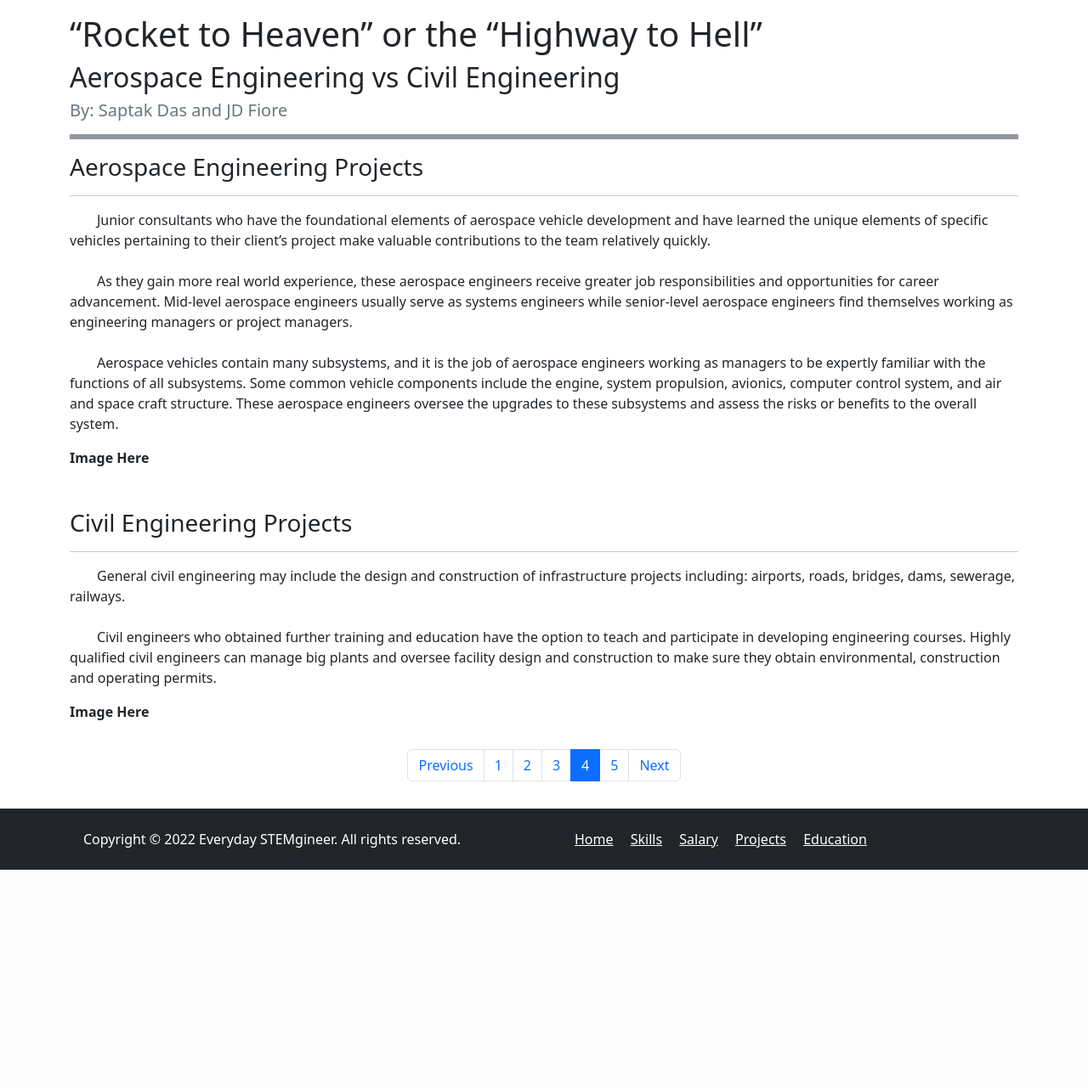
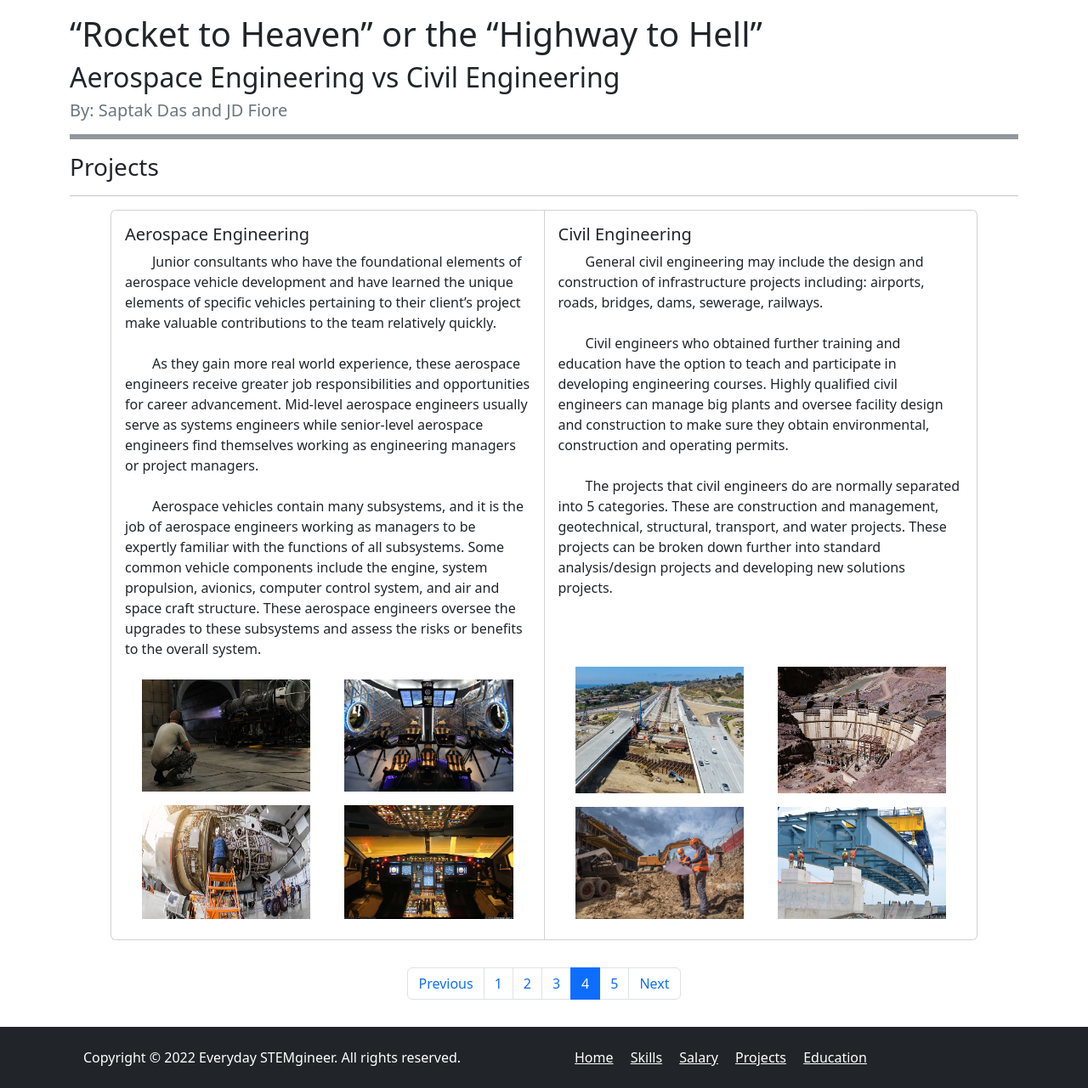
Before and after one commit to Saptak625/EngineeringFieldsComparisonWebsite, a Flask app: page /projects in a window 1280 px wide. Shown: the part 76-1357 px from the top of the page at 85% size. Before the commit the page ends 1100 px from the top, so only its background shows below. Run offline with Flask 2, Linux system fonts and the light colour scheme.

Commit message:
Final Release

```diff
--- a/main.py
+++ b/main.py
@@ -48,7 +48,8 @@ def salary():
 
 @app.route('/projects')
 def projects():
-    return render_template('projects.html')
+    numbers = [str(i+1) for i in range(4)]
+    return render_template('projects.html', numbers = numbers)
 
 
 @app.route('/education')
@@ -64,7 +65,7 @@ def education():
              'Principles of Automatic Control', 'Dynamics',
              'Statistics and Probability', 'Introduction to Probability',
              'Differential Equations'
-         ]),
+         ], "http://catalog.mit.edu/degree-charts/aerospace-engineering-course-16/"),
         ('Illinois.jpg', 'University of Illinois Urbana-Champaign',
          'Public University', 2, 18998, [
              'Aerospace Computer-Aided Design', 'Aerospace Flight Mechanics',
@@ -73,7 +74,7 @@ def education():
              'Aerospace Dynamical Systems', 'Aerospace Control Systems',
              'Thermodynamics', 'Engineering Materials',
              'Introduction to Statics', 'Introductory Dynamics'
-         ]),
+         ], "http://catalog.illinois.edu/undergraduate/engineering/aerospace-engineering-bs/#degreerequirementstext"),
         ('Michigan.jpg', 'University of Michigan - Ann Arbor',
          'Public Institution', 3, 28338, [
              'Intro to Aerospace Engineering',
@@ -83,16 +84,16 @@ def education():
              'Aircraft Dynamics or AEROSP 343 Spacecraft Dynamics',
              'Introduction to Aerospace Computing',
              'Control of Aerospace Vehicles'
-         ])
+         ], "https://aero.engin.umich.edu/undergraduate/degree-requirements/")
     ]
 
     civilData = [
         ('Berkeley.jpg', 'University of California - Berkeley',
-         'Public Institution', 4, 43980, ['Structural reliability', 'Mechanics of solids', 'Concrete technology', 'Construction, scheduling, resource allocation', 'Advanced soil mechanics', 'Linear programming', 'Reliability theory', 'Applied dynamic programming']),
+         'Public Institution', 4, 43980, ['Structural reliability', 'Mechanics of solids', 'Concrete technology', 'Construction, scheduling, resource allocation', 'Advanced soil mechanics', 'Linear programming', 'Reliability theory', 'Applied dynamic programming'], "https://ce.berkeley.edu/programs/trans/courses"),
         ('MIT.jpg', 'Massachusetts Institute of Technology',
-         'Private Institution', 5, 57986, ['Engineering computation and data science', 'Intro to computer programming and numerical methods for engineering applications', 'Startup sustainable technologies', 'Experiential sustainability', 'Tools for sustainable design', 'Engineering for a sustainable world', 'Climate change', 'Probability and casual interference', 'Senior civil and environmental design', 'Fundamentals of ecology', 'Mechanics of materials']),
+         'Private Institution', 5, 57986, ['Engineering computation and data science', 'Intro to computer programming and numerical methods for engineering applications', 'Startup sustainable technologies', 'Experiential sustainability', 'Tools for sustainable design', 'Engineering for a sustainable world', 'Climate change', 'Probability and casual interference', 'Senior civil and environmental design', 'Fundamentals of ecology', 'Mechanics of materials'], "http://catalog.mit.edu/subjects/1/"),
         ('Oregon.jpg', 'Oregon State University',
-         'Public Institution', 6, 29421, ['Design engineering and problem solving', 'Computational and algorithmic thinking', 'Chemistry', 'General physics w/ calc', 'Differential calc', 'Integral calc', 'Vector calc', 'English composition', 'Structural theory', 'Hydrology', 'Reinforced concrete', 'Geotechnical engineering', 'Intro to highway engineering'])
+         'Public Institution', 6, 29421, ['Design engineering and problem solving', 'Computational and algorithmic thinking', 'Chemistry', 'General physics w/ calc', 'Differential calc', 'Integral calc', 'Vector calc', 'English composition', 'Structural theory', 'Hydrology', 'Reinforced concrete', 'Geotechnical engineering', 'Intro to highway engineering'], "https://catalog.oregonstate.edu/college-departments/engineering/school-civil-construction-engineering/civil-engineering-ba-bs-hba-hbs/#sampleplantext")
     ]
     return render_template('education.html', aerospaceData=aerospaceData, civilData=civilData)
 
--- a/templates/education.html
+++ b/templates/education.html
@@ -27,7 +27,7 @@
               <li class="list-group-item">{{ i }}</li>
               {% endfor %}
             </ul>
-          <a href="#" class="btn btn-primary m-3">Learn More</a>
+          <a href="{{ d[6] }}" class="btn btn-primary m-3">Learn More</a>
         </div>
       </div>
       {% endfor %}
@@ -57,7 +57,7 @@
               <li class="list-group-item">{{ i }}</li>
               {% endfor %}
             </ul>
-          <a href="#" class="btn btn-primary m-3">Learn More</a>
+          <a href="{{ d[6] }}" class="btn btn-primary m-3">Learn More</a>
         </div>
       </div>
       {% endfor %}
--- a/templates/projects.html
+++ b/templates/projects.html
@@ -4,20 +4,44 @@
 {% block paginationLink %}4{% endblock paginationLink %}
 {% block body %}
 {{ super() }}
-<h3 class="mt-3">Aerospace Engineering Projects</h3>
+<h3 class="mt-3">Projects</h3>
     <hr>
-    <p>&emsp;&emsp;Junior consultants who have the foundational elements of aerospace vehicle development and have learned the unique elements of specific vehicles pertaining to their client’s project make valuable contributions to the team relatively quickly.
+    <div class="card-group mx-5">
+      <div class="card">
+        <div class="card-body">
+          <h5 class="card-title">Aerospace Engineering</h5>
+          <p class="card-text">&emsp;&emsp;Junior consultants who have the foundational elements of aerospace vehicle development and have learned the unique elements of specific vehicles pertaining to their client’s project make valuable contributions to the team relatively quickly.
 <br><br>
 &emsp;&emsp;As they gain more real world experience, these aerospace engineers receive greater job responsibilities and opportunities for career advancement. Mid-level aerospace engineers usually serve as systems engineers while senior-level aerospace engineers find themselves working as engineering managers or project managers.
 <br><br>
 &emsp;&emsp;Aerospace vehicles contain many subsystems, and it is the job of aerospace engineers working as managers to be expertly familiar with the functions of all subsystems. Some common vehicle components include the engine, system propulsion, avionics, computer control system, and air and space craft structure. These aerospace engineers oversee the upgrades to these subsystems and assess the risks or benefits to the overall system.
 </p>
-  <b>Image Here</b>
-    <h3 class="mt-5">Civil Engineering Projects</h3>
-    <hr>
-    <p>&emsp;&emsp;General civil engineering may include the design and construction of infrastructure projects including: airports, roads, bridges, dams, sewerage, railways.
+        </div>
+        <div class="row row-cols-1 row-cols-md-2 mx-3 mb-3">
+          {% for i in numbers %}
+          <div class="col">
+            <img src="{{ url_for('static', filename = 'aerospaceProject'+i+'.jpg') }}" alt="Aerospace Engineering Picture" class="p-2 w-100 h-100 rounded-3">
+          </div>
+          {% endfor %}
+        </div>
+      </div>
+
+      <div class="card">
+        <div class="card-body">
+          <h5 class="card-title">Civil Engineering</h5>
+          <p class="card-text">&emsp;&emsp;General civil engineering may include the design and construction of infrastructure projects including: airports, roads, bridges, dams, sewerage, railways.
       <br><br>
 &emsp;&emsp;Civil engineers who obtained further training and education have the option to teach and participate in developing engineering courses. Highly qualified civil engineers can manage big plants and oversee facility design and construction to make sure they obtain environmental, construction and operating permits.
-  </p>
-  <b>Image Here</b>
+<br><br>
+&emsp;&emsp;The projects that civil engineers do are normally separated into 5 categories. These are construction and management, geotechnical, structural, transport, and water projects. These projects can be broken down further into standard analysis/design projects and developing new solutions projects.</p>
+        </div>
+        <div class="row row-cols-1 row-cols-md-2 mx-3 mb-3">
+          {% for i in numbers %}
+          <div class="col">
+            <img src="{{ url_for('static', filename = 'CE Project Image '+i+'.jpg') }}" alt="Civil Engineering Picture" class="p-2 w-100 h-100 rounded-3">
+          </div>
+          {% endfor %}
+        </div>
+      </div>
+    </div>
 {% endblock body %}
--- a/templates/salary.html
+++ b/templates/salary.html
@@ -23,7 +23,7 @@
 
     <h3 class="mt-5">Civil Engineering Salary Detail</h3>
     <hr>
-    <p>&emsp;&emsp;The bottom ten percent make about $50,650 yearly and the top ten percent earns more than 119,000 dollars. All of which is above the national median of 36.3 thousand.
+    <p>&emsp;&emsp;The bottom ten percent of Civil Engineers make about $50,650 yearly and the top ten percent earns more than 119,000 dollars. All of which is above the national median of 36.3 thousand.
 The employment outlook for Civil engineers is also good. As the population grows and the need to expand structures increases, more civil engineers are needed. Aging infrastructure is another driver in the need for more civil engineers. The Board of Labor Statistics predicts the demand for CEs will rise as much as 19 percent over the next ten years.
 </p>
 {% endblock body %}
--- a/templates/skills.html
+++ b/templates/skills.html
@@ -47,5 +47,5 @@
     {% endfor %}
     </div>
     <h5 class="mt-3">Education Requirements</h5>
-    <p>&emsp;&emsp;Generally need a bachelor’s degree in civil engineering or a related field. Should take courses including engineering mechanics, mathematics, statistics and fluid dynamics. Could specialize your education in areas like geotechnical engineering, which focuses more on building structures, structural engineering for dams and bridges and transportation engineering for streets, highways and everyday systems. Also structural, architectural, transportation, environmental, and hydraulic engineering.</p>
+    <p>&emsp;&emsp;Civil engineers generally need a bachelor’s degree in civil engineering or a related field. They should take courses including engineering mechanics, mathematics, statistics and fluid dynamics. Some CEs specialize their education in areas like geotechnical engineering, which focuses more on building structures, structural engineering for dams and bridges and transportation engineering for streets, highways and everyday systems. Also structural, architectural, transportation, environmental, and hydraulic engineering.</p>
 {% endblock body %}
```
Also changed, not shown: templates/index.html (+0 -31 lines), static/CE Project Image 1.jpg (added), static/CE Project Image 2.jpg (added), static/CE Project Image 3.jpg (added), static/CE Project Image 4.jpg (added), static/aerospaceProject1.jpg (added), static/aerospaceProject2.jpg (added), static/aerospaceProject3.jpg (added), static/aerospaceProject4.jpg (added).
